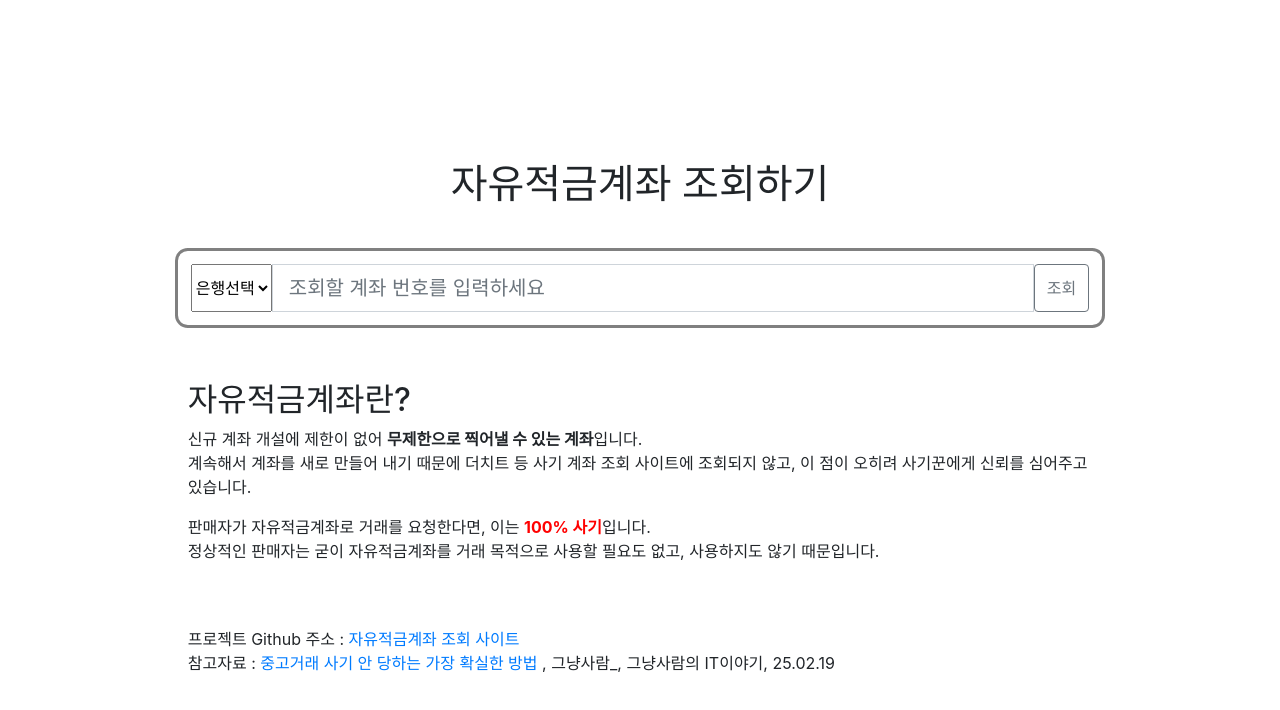
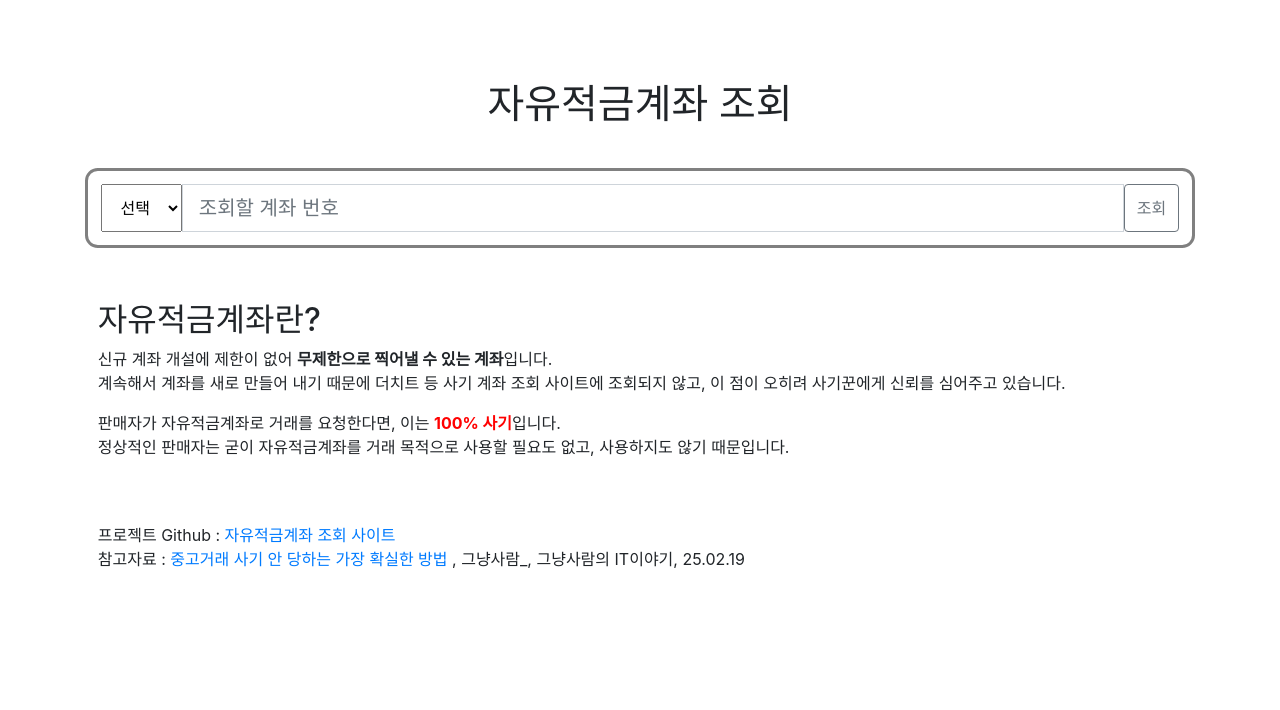
Before and after one commit to just-live28/scam_account_search_site, a plain HTML site: page index.html in a window 1280 px wide. Drawn offline with nearby package versions, Linux system fonts and the light colour scheme.

Commit message:
Fix: 스마트폰 환경에 맞게 CSS, 문구 수정

```diff
--- a/css/index.css
+++ b/css/index.css
@@ -2,13 +2,9 @@
     box-sizing: border-box;
 }
 
-div {
-    /* border: 1px solid black; */
-}
-
 .container {
-    width: 75vw;
-    margin-top: 20vh;
+    width: 90vw;
+    margin-top: 10vh;
 }
 
 .container h1 {
--- a/index.html
+++ b/index.html
@@ -15,11 +15,11 @@
 
 <body>
     <div class="container">
-        <h1>자유적금계좌 조회하기</h1>
+        <h1>자유적금계좌 조회</h1>
         <div class="searchBox">
             <div class="input-group input-group-lg inputBox">
                 <select class="form-select" id="bankType">
-                    <option selected value="0">은행선택</option>
+                    <option selected value="0">선택</option>
                     <option value="국민">국민</option>
                     <option value="신한">신한</option>
                     <option value="우리">우리</option>
@@ -40,7 +40,7 @@
                     <option value="씨티">씨티</option>
                     <option value="SC">SC</option>
                 </select>
-                <input type="text" class="form-control" placeholder="조회할 계좌 번호를 입력하세요" id="bankAccount">
+                <input type="text" class="form-control" placeholder="조회할 계좌 번호" id="bankAccount">
                 <button class="btn btn-outline-secondary" type="button" id="searchButton">조회</button>
             </div>
             <div class="resultBox">
@@ -57,7 +57,7 @@
             <p>판매자가 자유적금계좌로 거래를 요청한다면, 이는 <span style="font-weight: bold; color: red">100% 사기</span>입니다.
                 <br>정상적인 판매자는 굳이 자유적금계좌를 거래 목적으로 사용할 필요도 없고, 사용하지도 않기 때문입니다.<br><br><br>
             </p>
-            <p>프로젝트 Github 주소 : <a href="https://github.com/just-live28/scam_account_search_site.git" target="_blank">
+            <p>프로젝트 Github : <a href="https://github.com/just-live28/scam_account_search_site.git" target="_blank">
                 자유적금계좌 조회 사이트</a><br>
                 참고자료 : <a href="https://just-live.tistory.com/entry/%EC%A4%91%EA%B3%A0%EA%B1%B0%EB%9E%98-%EC%82%AC%EA%B8%B0-%EB%8B%B9%ED%95%98%EC%A7%80-%EC%95%8A%EB%8A%94-%EA%B0%80%EC%9E%A5-%ED%99%95%EC%8B%A4%ED%95%9C-%EB%B0%A9%EB%B2%95"
                     target="_blank">중고거래 사기 안 당하는 가장 확실한 방법</a> , 그냥사람_, 그냥사람의 IT이야기, 25.02.19</p>
```
